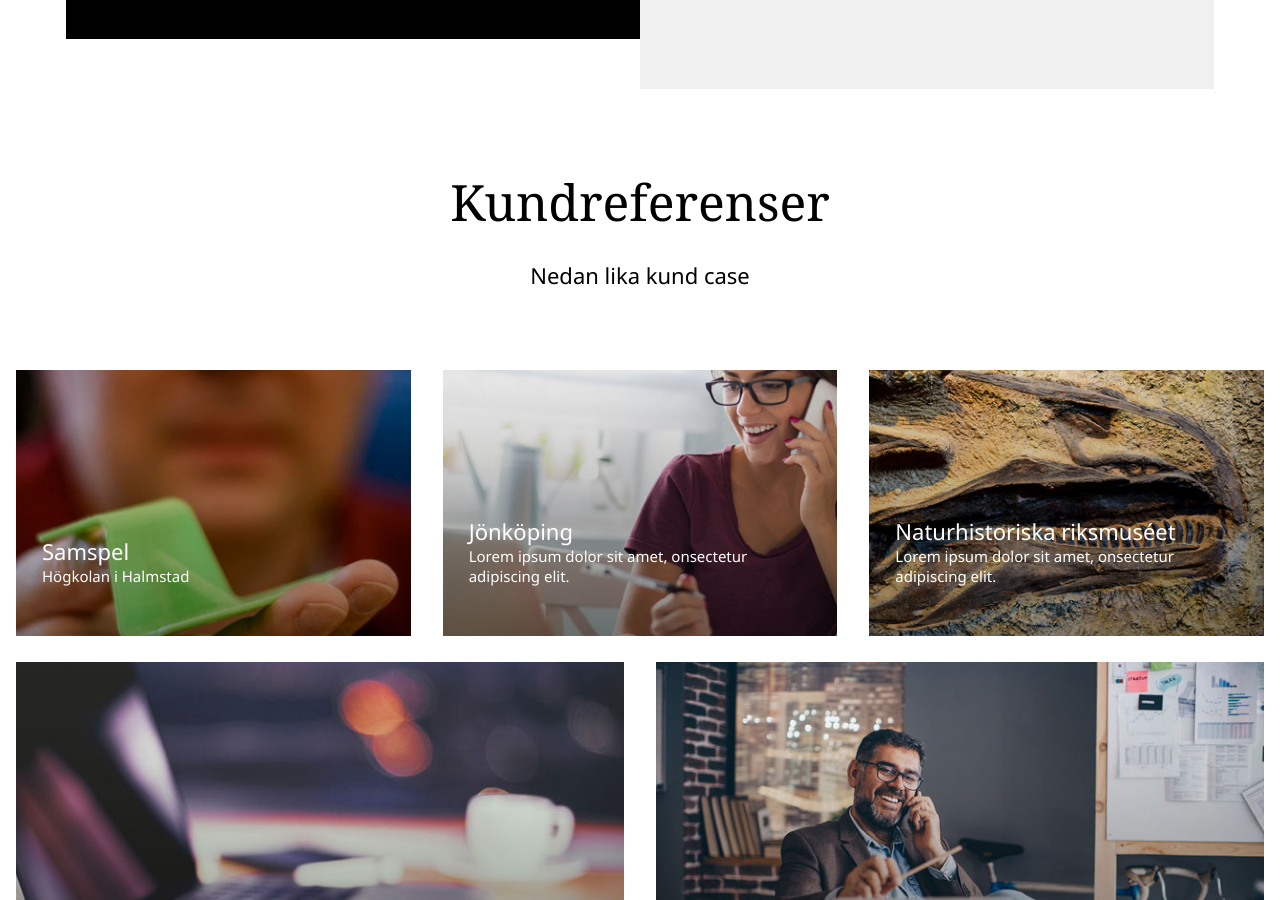
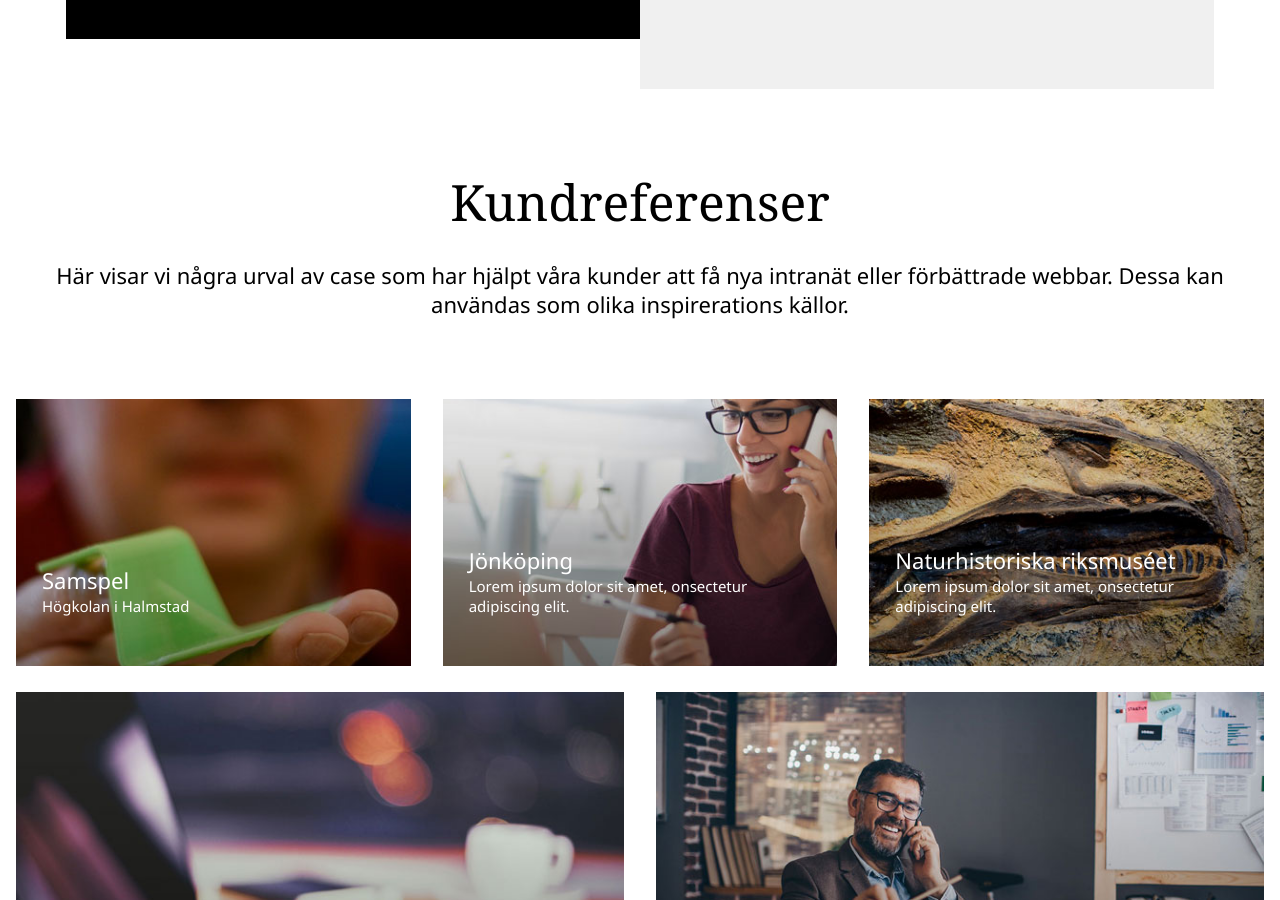
Before and after one commit to BouvetStockholmAB/sv, a Jekyll site: the page built from index.md, in a window 1280 px wide and 900 px high, scrolled down 979 px. Built offline with Jekyll 4.4.1, drawn with Linux system fonts in a browser that asks for light colours; some web fonts are replaced.

Commit message:
Ändrat i html

```diff
--- a/index.md
+++ b/index.md
@@ -13,7 +13,7 @@ title: Bouvet Team SiteVision
         <div class="ct ct--std" id="references">
             <div class="block block--largeTxtBlock">
                 <h2 class="heading heading--large">Kundreferenser</h2>
-                <p>Nedan lika kund case</p>
+                <p>Här visar vi några urval av case som har hjälpt våra kunder att få nya intranät eller förbättrade webbar. Dessa kan användas som olika inspirerations källor.</p>
             </div>
         </div>
 
```
